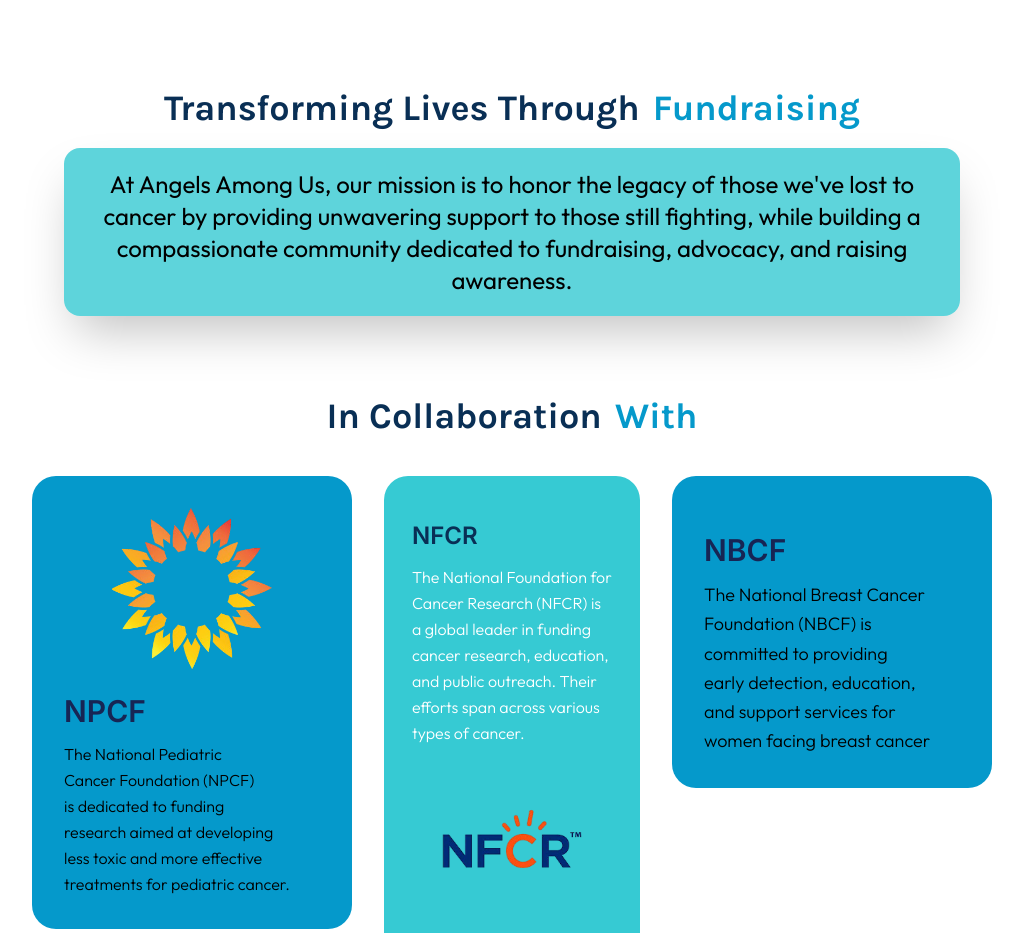
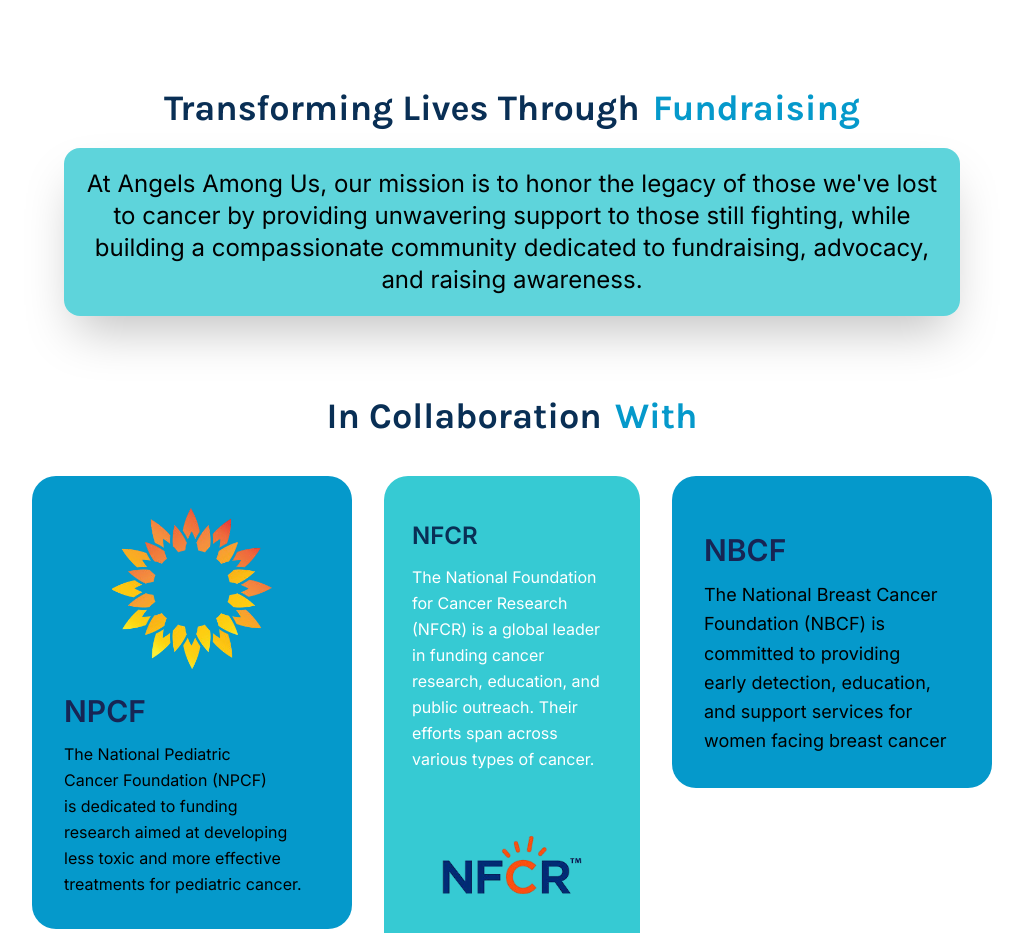
Before and after one commit to aadityapanchal7/Angels-Among-Us-Website, a Next.js app: page / in a window 1280 px wide. Shown: the part 540-1473 px from the top of the page, without its empty margins (128-1151 px from the left). Built offline with nearby package versions, Linux system fonts and the light colour scheme.

Commit message:
changed font

```diff
--- a/app/components/Info.tsx
+++ b/app/components/Info.tsx
@@ -1,8 +1,6 @@
 import React from 'react'
 import { Karla } from "next/font/google";
-import { Outfit } from "next/font/google";
 
-const outfit = Outfit({subsets: ['latin'], weight: ['400'] })
 const karla = Karla({ subsets: ['latin'], weight: ['700']})
 
 function Info() {
@@ -12,7 +10,7 @@
         <h1 className={`text-3xl md:text-4xl px-5 text-navy-blue ${karla.className}`}>
           Transforming Lives Through <span className="text-angel-blue md:pl-1">Fundraising</span>
         </h1>
-        <div className= {` flex items-center text-2xl md:text-2xl p-10 md:p-0 pt-10  ${outfit.className}`}>
+        <div className= {` flex items-center text-2xl md:text-2xl p-10 md:p-0 pt-10 `}>
 
           <div className=" bg-grad-blue/80 p-5 text-2xl shadow-2xl rounded-2xl  mt-5 ">
           At Angels Among Us, our mission is to honor the legacy of those we&apos;ve lost to cancer by providing unwavering support to those still fighting, while building a compassionate community dedicated to fundraising, advocacy, and raising awareness.
--- a/app/components/stepModule.tsx
+++ b/app/components/stepModule.tsx
@@ -1,8 +1,6 @@
 import React from "react";
-import { Outfit } from "next/font/google";
 import Image from "next/image";
 
-const outfit = Outfit({ subsets: ["latin"], weight: ["300"] });
 
 function Module() {
   return (
@@ -23,7 +21,7 @@
               NPCF
             </h2>
             <p
-              className={`text-md text-left mt-3 leading-relaxed text-balance ${outfit.className}`}
+              className={`text-md text-left mt-3 leading-relaxed text-balance `}
             >
               The National Pediatric Cancer Foundation (NPCF) is dedicated to
               funding research aimed at developing less toxic and more effective
@@ -40,7 +38,7 @@
               NFCR
             </h2>
             <p
-              className={`text-md text-left mt-3 leading-relaxed text-balance text-white ${outfit.className}`}
+              className={`text-md text-left mt-3 leading-relaxed text-balance text-white `}
             >
               The National Foundation for Cancer Research (NFCR) is a global
               leader in funding cancer research, education, and public outreach.
@@ -66,7 +64,7 @@
               NBCF
             </h2>
             <p
-              className={`text-lg text-left mt-3 leading-relaxed text-balance ${outfit.className}`}
+              className={`text-lg text-left mt-3 leading-relaxed text-balance `}
             >
               The National Breast Cancer Foundation (NBCF) is committed to
               providing early detection, education, and support services for
```
